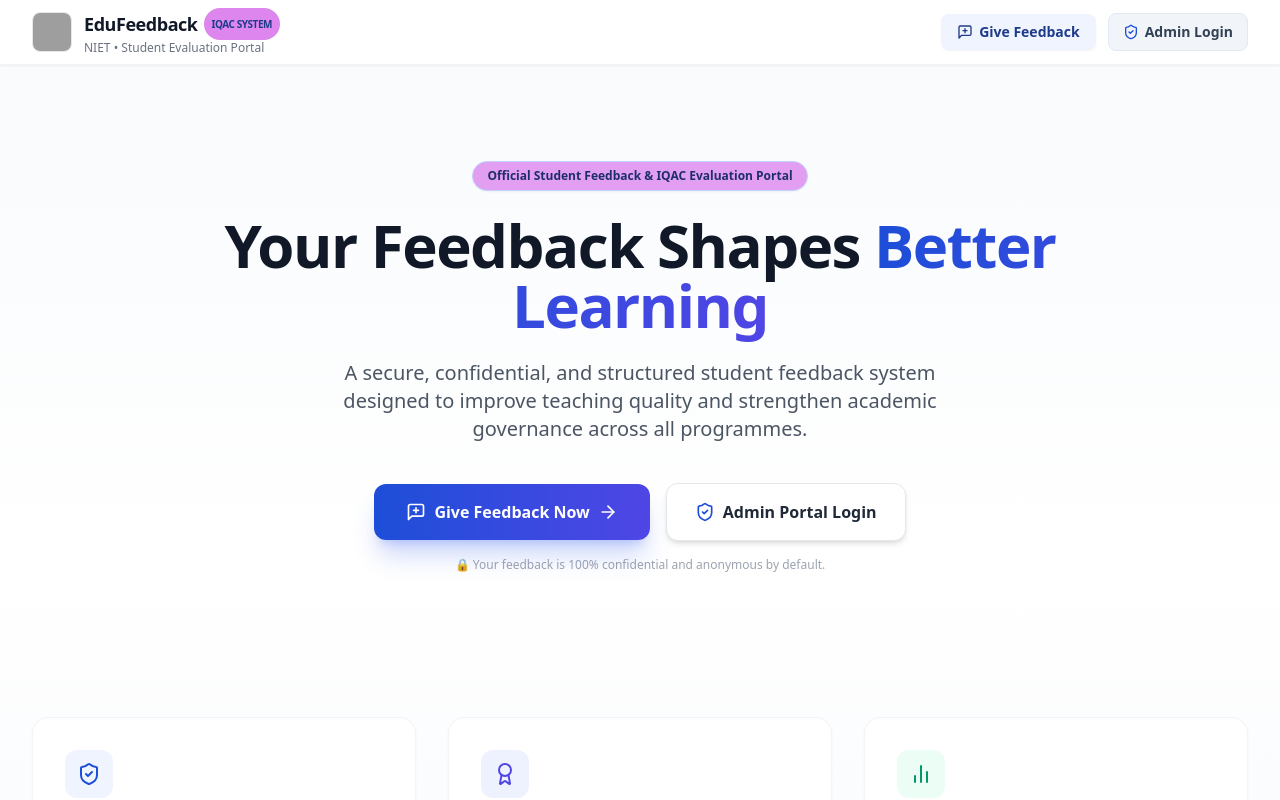
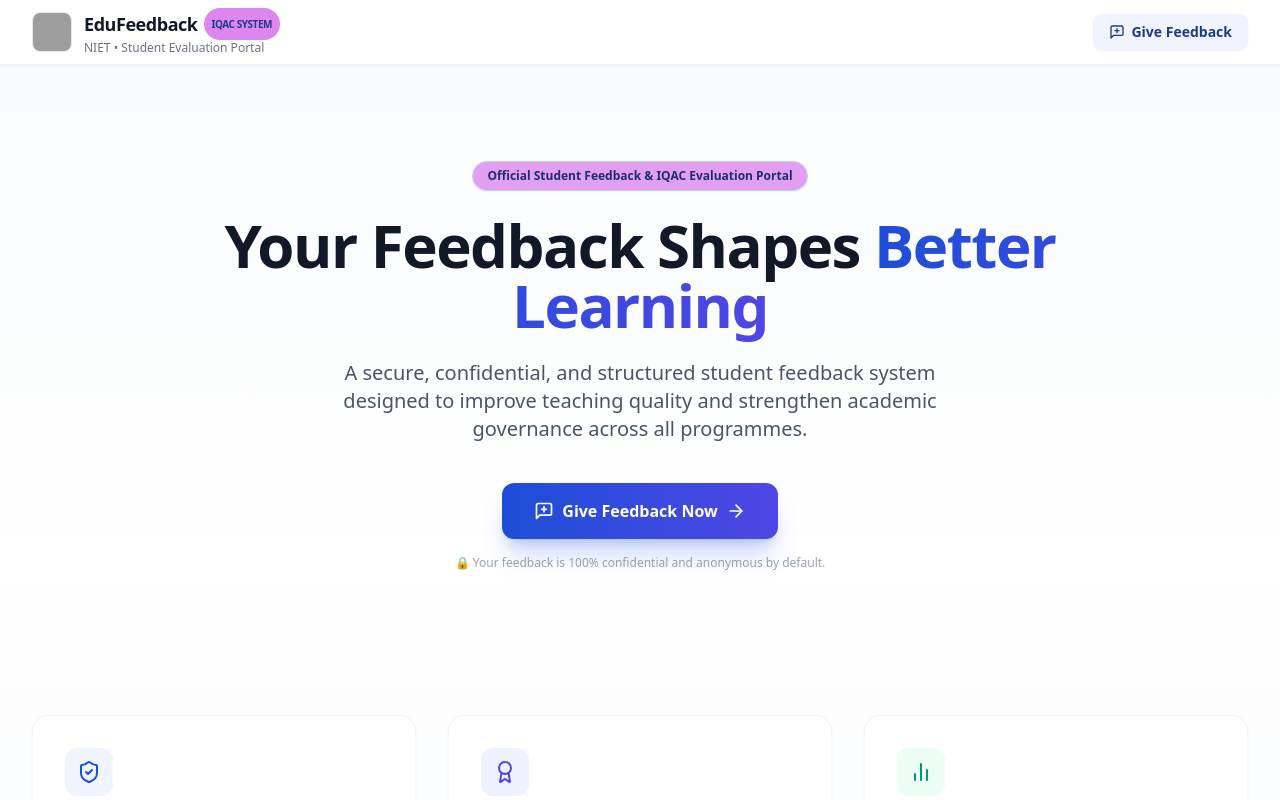
Before and after one commit to PraveenKumarinstaking/feedback, a React (Vite) app: page / in a window 1280 px wide. Shown: the top 800 px of the page. Built offline with nearby package versions, Linux system fonts and the light colour scheme; grey boxes are pictures that could not be loaded.

Commit message:
Remove Admin Login icon and buttons from LandingPage hero and top Navbar

```diff
--- a/src/components/layout/Navbar.tsx
+++ b/src/components/layout/Navbar.tsx
@@ -52,24 +52,6 @@ export const Navbar: React.FC = () => {
               <MessageSquarePlus className="w-4 h-4" />
               <span>Give Feedback</span>
             </Link>
-
-            <Link
-              to={isAuthenticated ? "/admin/dashboard" : "/admin/login"}
-              className="flex items-center gap-1.5 px-3.5 py-2 text-sm font-bold text-slate-700 bg-slate-100 hover:bg-slate-200 border border-slate-200 rounded-lg transition-all shadow-xs"
-              title="Admin Login & IQAC Portal"
-            >
-              {isAuthenticated ? (
-                <>
-                  <LayoutDashboard className="w-4 h-4 text-brand-600" />
-                  <span>Admin Dashboard</span>
-                </>
-              ) : (
-                <>
-                  <ShieldCheck className="w-4 h-4 text-brand-600" />
-                  <span>Admin Login</span>
-                </>
-              )}
-            </Link>
           </nav>
         </div>
       </div>
--- a/src/pages/LandingPage.tsx
+++ b/src/pages/LandingPage.tsx
@@ -44,14 +44,6 @@ export const LandingPage: React.FC = () => {
               <MessageSquarePlus className="w-5 h-5" />
               <span>Give Feedback Now</span>
               <ArrowRight className="w-5 h-5" />
-            </Link>
-
-            <Link
-              to="/admin/login"
-              className="w-full sm:w-auto px-7 py-4 text-base font-extrabold text-gray-800 bg-white hover:bg-gray-50 border border-gray-200 rounded-xl shadow-md hover:shadow-lg transition-all flex items-center justify-center gap-2"
-            >
-              <ShieldCheck className="w-5 h-5 text-brand-600" />
-              <span>Admin Portal Login</span>
             </Link>
           </div>
 
```
